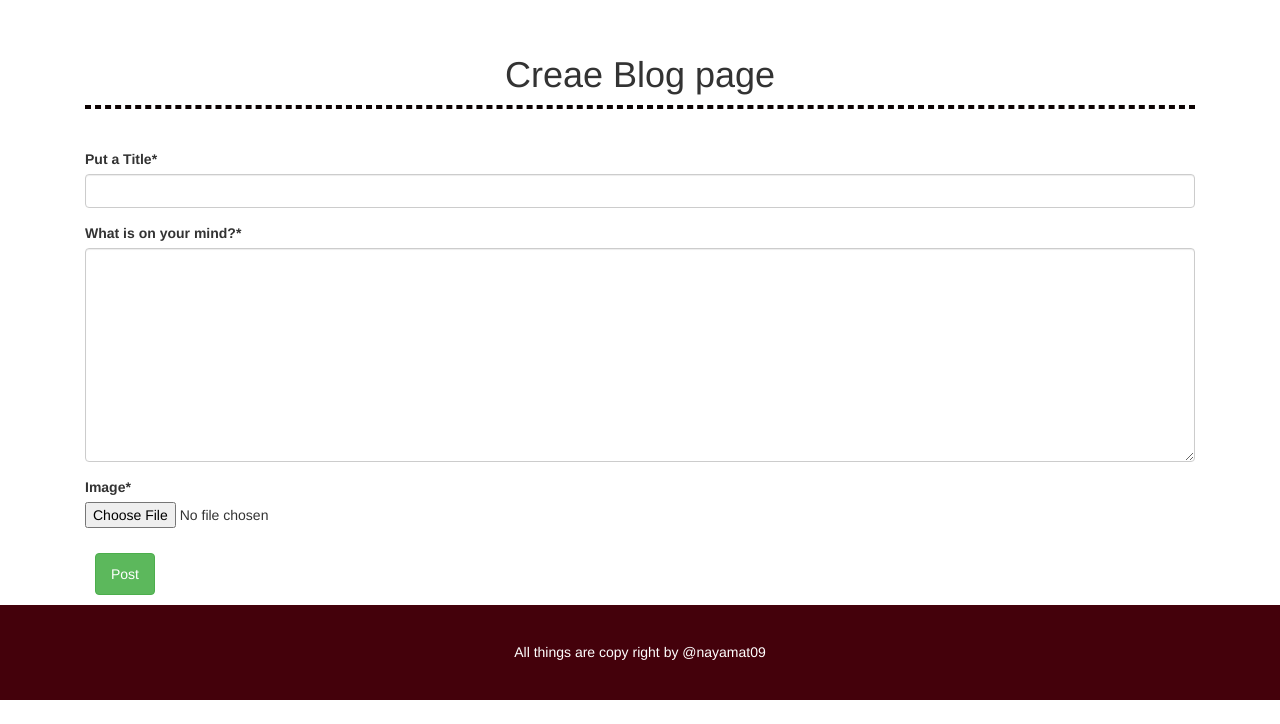
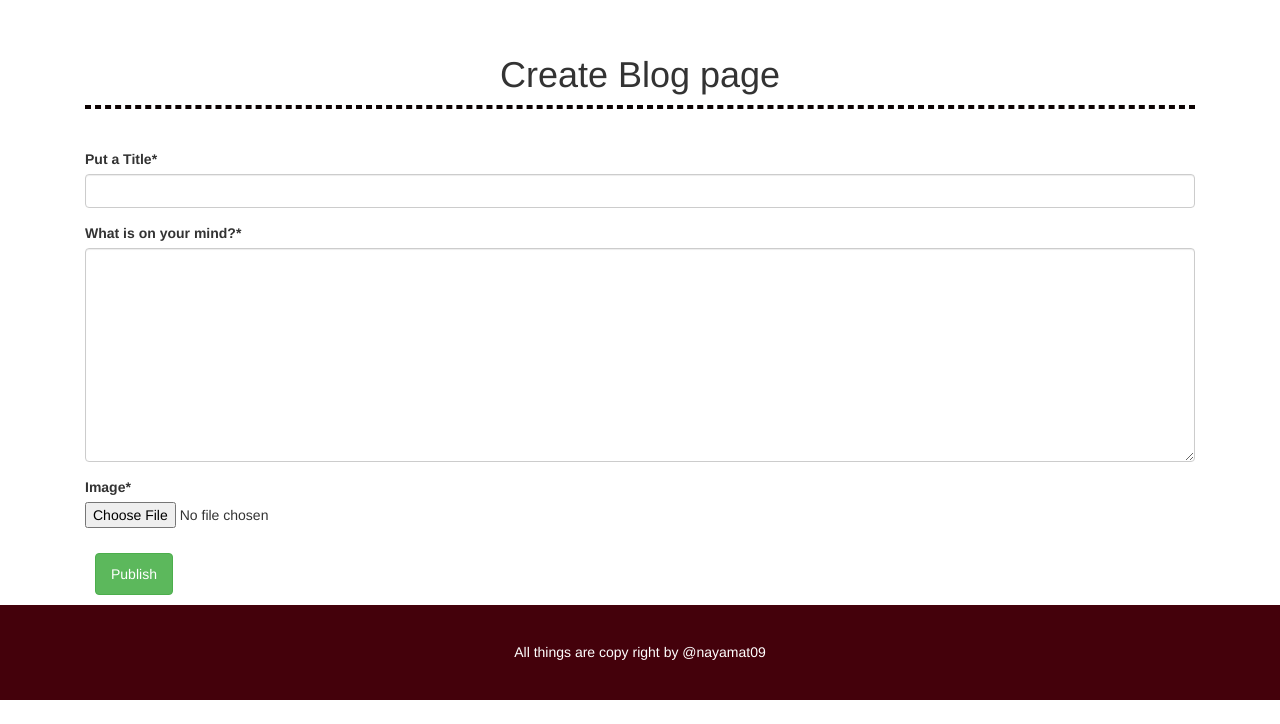
Before and after one commit to nayamat0911/My_Blog, a Django app: page /write/ in a window 1280 px wide. Shown: the part 76-800 px from the top of the page. Run offline with Django 4.2, Linux system fonts and the light colour scheme; a user stored in the database is signed in; data comes from the database, SQL or seed files in the repository; parts of the project's set-up code (start-up, migrations or seed data) failed here and were passed over; some libraries are stand-ins or nearby versions.

Commit message:
Second edit

```diff
--- a/templates/blog_app/create_blog.html
+++ b/templates/blog_app/create_blog.html
@@ -8,14 +8,14 @@
 
 
 {% block content_block %}
-        <h1 class="text-center ">Creae Blog page</h1>
+        <h1 class="text-center ">Create Blog page</h1>
         <div style="border: 2px dashed rgb(12, 3, 3);"></div>
         <br> <br>
 
         <form action="" method="post" enctype="multipart/form-data">
             {% csrf_token %}
             {{form|crispy}}
-            <button type="submit" class="btn btn-success px-4 py-3 m-3 p-2">Post</button>
+            <button type="submit" class="btn btn-success px-4 py-3 m-3 p-2">Publish</button>
         </form>
 
 {% endblock content_block %}
```
